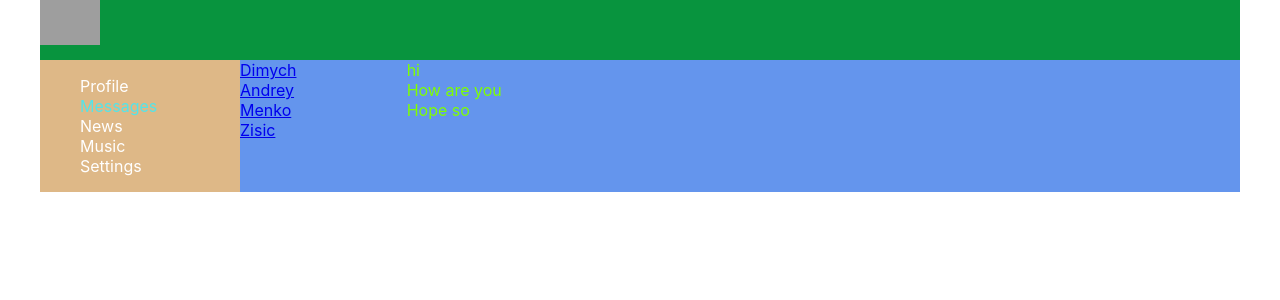
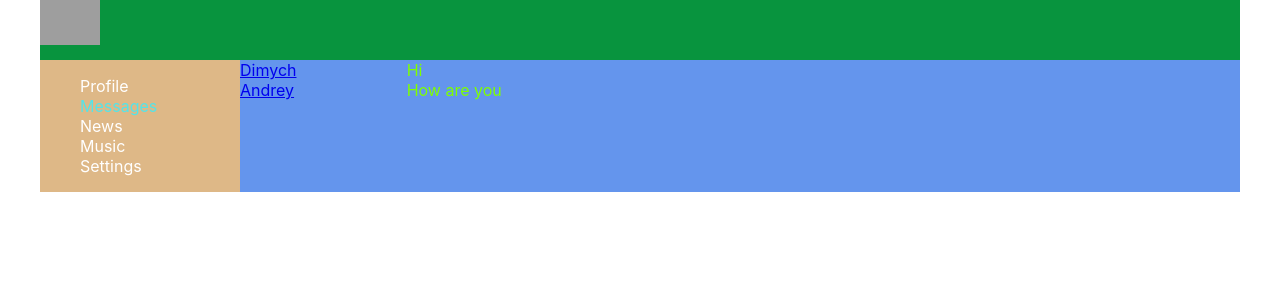
Before and after one commit to EvgeniyMakaruk/MyFirstReactApp, a React (Create React App) app: page /dialogs in a window 1280 px wide. Shown: the top 300 px of the page. Built offline with nearby package versions, Linux system fonts and the light colour scheme; grey boxes are pictures that could not be loaded.

Commit message:
Массивыы

```diff
--- a/src/components/Dialogs/Dialogs.jsx
+++ b/src/components/Dialogs/Dialogs.jsx
@@ -18,19 +18,34 @@ const Messasge = (props) => {
 
 
 const Dialogs = (props) => {
+
+   let dialogsData = [
+      { id: 1, name: 'Dimych' },
+      { id: 2, name: 'Andrey' },
+      { id: 3, name: 'Menko' },
+      { id: 4, name: 'Zisic' },
+      { id: 4, name: 'Vasya' },
+      { id: 6, name: 'Petya' }
+   ]
+
+   let messagesData = [
+      { id: 1, message: 'Hi' },
+      { id: 2, message: 'How are you' },
+      { id: 3, message: 'Hope so' },
+      { id: 4, message: 'Yooo' },
+      { id: 5, message: 'Yooo' }
+   ]
+
    return (
       <div className={s.dialogsItems}>
          <div>
-            <DialogItem name="Dimych" id="1" />
-            <DialogItem name="Andrey" id="2" />
-            <DialogItem name="Menko" id="3" />
-            <DialogItem name="Zisic" id="4" />
+            <DialogItem name={dialogsData[0].name} id={dialogsData[0].id}/>
+            <DialogItem name={dialogsData[1].name} id={dialogsData[1].id} />
          </div>
 
          <div className={s.messages}>
-            <Messasge message="hi" />
-            <Messasge message="How are you" />
-            <Messasge message="Hope so" />
+            <Messasge message={messagesData[0].message} />
+            <Messasge message={messagesData[1].message} />
          </div>
       </div>
 
```
Also changed, not shown: src/components/Profile/MeinPosts/MeinPosts.module.css (deleted), src/components/Profile/MeinPosts/Postss.jsx (deleted).
